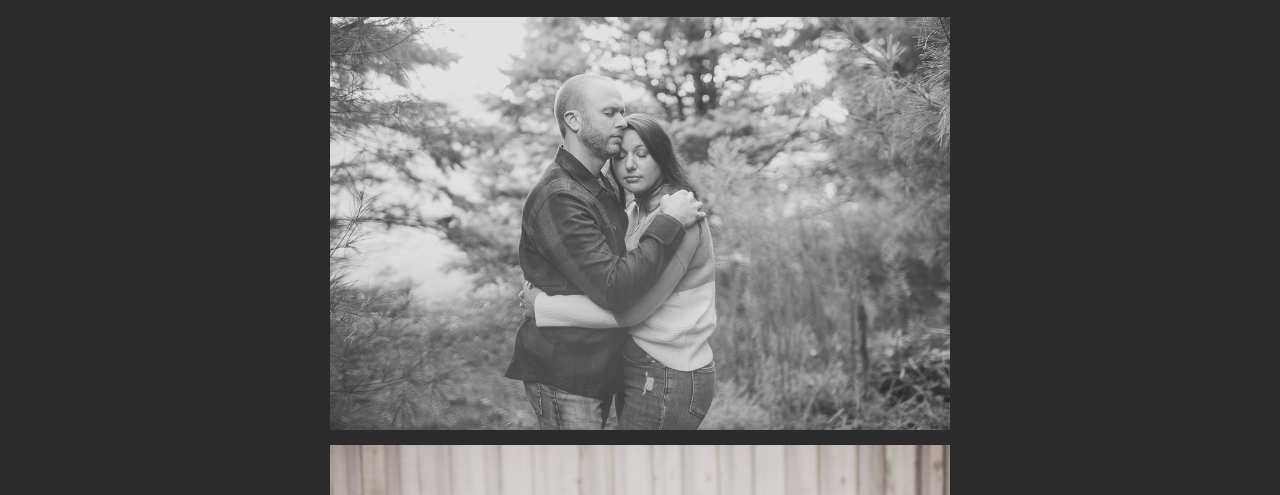
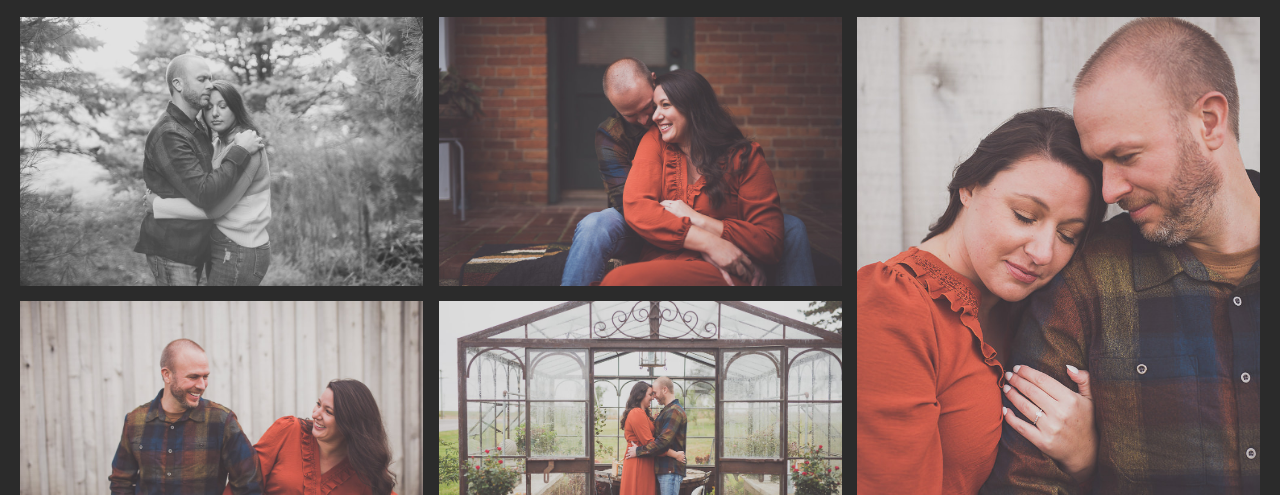
Before and after one commit to Living-Tribunal/LivingTribunal.github.io, a plain HTML site: page JH.html in a window 1280 px wide. Shown: the part 457-952 px from the top of the page. Drawn offline with Linux system fonts and the light colour scheme.

Commit message:
style changes

```diff
--- a/JH.css
+++ b/JH.css
@@ -86,21 +86,21 @@ h1{
 }
 
 .container .box{
-    display:inline-block;
+    display: flex;
     flex-direction: row;
     justify-content: space-between;
 }
 
 .container .box .photos{
-    display: contents;
+    display: flex;
     flex-direction: column;
-    width: clamp(250px, 100%, 300px);
-
+    width: 32.5%
 }
 
 .container .box .photos img{
-    width: 50%;
+    width: 100%;
     padding-bottom: 15px;
+    align-items: center;
 }
 
 body{
```
